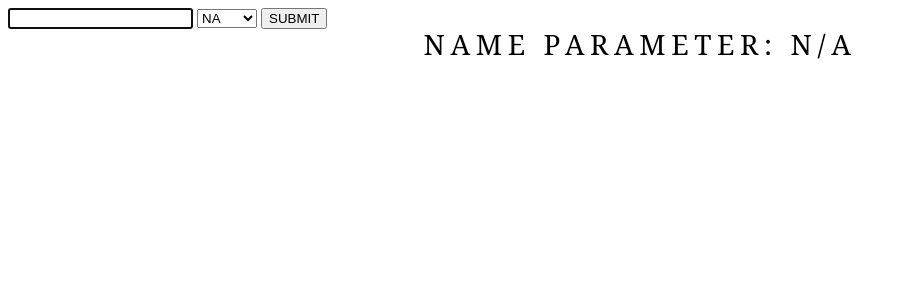
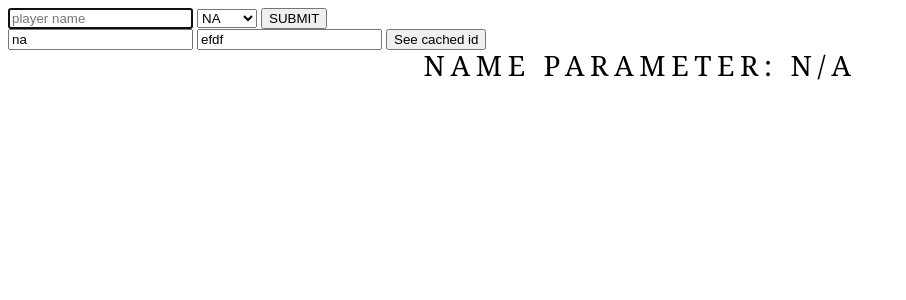
Before and after one commit to kylelin47/league-stuff, a Flask app: page / in a window 1280 px wide. Shown: the top 300 px of the page, without its empty margins (0-906 px from the left). Run offline with Flask 2, Linux system fonts and the light colour scheme; parts of the project's set-up code (start-up, migrations or seed data) failed here and were passed over.

Commit message:
Move to blueprints to split code. Shared cache

```diff
--- a/web/fb.py
+++ b/web/fb.py
@@ -1,28 +1,17 @@
 import os
-from logging.config import fileConfig
 
-from flask import Flask
+from flask import Blueprint
 from flask import render_template
-from flask import request
-from werkzeug.contrib.cache import SimpleCache
 
 import pyriot.match as match
+import cache
 
-app = Flask(__name__)
-
-id_cache = SimpleCache(default_timeout=60 * 60 * 24 * 7)
-history_cache = SimpleCache()
+fb_api = Blueprint('fb_api', __name__)
 
 api_key = os.environ['RIOT_API_KEY']
 
 
-@app.route('/')
-def search_player():
-    return render_template('index.html', regions=['NA', 'EUW', 'EUNE'],
-                           name=request.args.get('name', 'N/A'))
-
-
-@app.route('/<region>/<name>/')
+@fb_api.route('/<region>/<name>/')
 def show_fb(region, name):
     history = get_match_history(region, name)
     expected_template = 'first_blood.html'
@@ -36,24 +25,20 @@ def show_fb(region, name):
                            name=name)
 
 
-def generate_cache_key(region, name):
-    return region.upper() + ''.join(name.lower().split())
-
-
 def get_match_history(region, name):
-    cache_key = generate_cache_key(region, name)
-    history = history_cache.get(cache_key)
+    cache_key = cache.generate_cache_key(region, name)
+    history = cache.history_cache.get(cache_key)
     if history is None:
         mha = match.MatchHistoryAccessor(api_key, region)
-        player_id = id_cache.get(cache_key)
+        player_id = cache.id_cache.get(cache_key)
         try:
             if player_id is None:
                 player_id = mha.get_id(name)
             history = mha.get_match_history(name, player_id=player_id)
         except TypeError:
             return None
-        id_cache.set(cache_key, player_id)
-        history_cache.set(cache_key, history)
+        cache.id_cache.set(cache_key, player_id)
+        cache.history_cache.set(cache_key, history)
     return history
 
 
@@ -63,8 +48,3 @@ def get_template_name(history, default):
     if 'matches' not in history:
         return 'no_match_history.html'
     return default
-
-
-if __name__ == '__main__':
-    fileConfig('logging.conf')
-    app.run(debug=True)
--- /dev/null
+++ b/web/main.py
@@ -0,0 +1,30 @@
+from logging.config import fileConfig
+
+from flask import Flask
+from flask import render_template
+from flask import request
+
+import cache
+from fb import fb_api
+
+app = Flask(__name__)
+
+app.register_blueprint(fb_api)
+
+
+@app.route('/')
+def search_player():
+    return render_template('index.html', regions=['NA', 'EUW', 'EUNE'],
+                           name=request.args.get('name', 'N/A'))
+
+
+@app.route('/playground/', methods=['POST'])
+def view_cached_player_id():
+    return str(
+        cache.id_cache.get(cache.generate_cache_key(request.form['region'],
+                                                    request.form['player'])))
+
+
+if __name__ == '__main__':
+    fileConfig('logging.conf')
+    app.run(debug=True)
--- a/web/templates/index.html
+++ b/web/templates/index.html
@@ -8,7 +8,7 @@
 </head>
 <body>
     <form onSubmit="return redirect();">
-        <input id="name" type="text" maxlength="55" class="box" autofocus />
+        <input id="name" type="text" maxlength="55" class="box" placeholder="player name" autofocus />
         <select id="region">
             {% for region in regions %}
                 <option value="{{ region }}">{{ region }}</option>
@@ -16,6 +16,11 @@
         </select>
         <input type="submit" class="submit" value="SUBMIT" />
     </form>
+    <form action="/playground/" method="post">
+        <input name="region" value="na" placeholder="region">
+        <input name="player" value="efdf" placeholder="player">
+        <button>See cached id</button>
+    </form>
     <p class="emphatic">Name parameter: {{ name }}</p>
 </body>
 </html>
```
Also changed, not shown: web/cache.py (added, +8 -0 lines).
